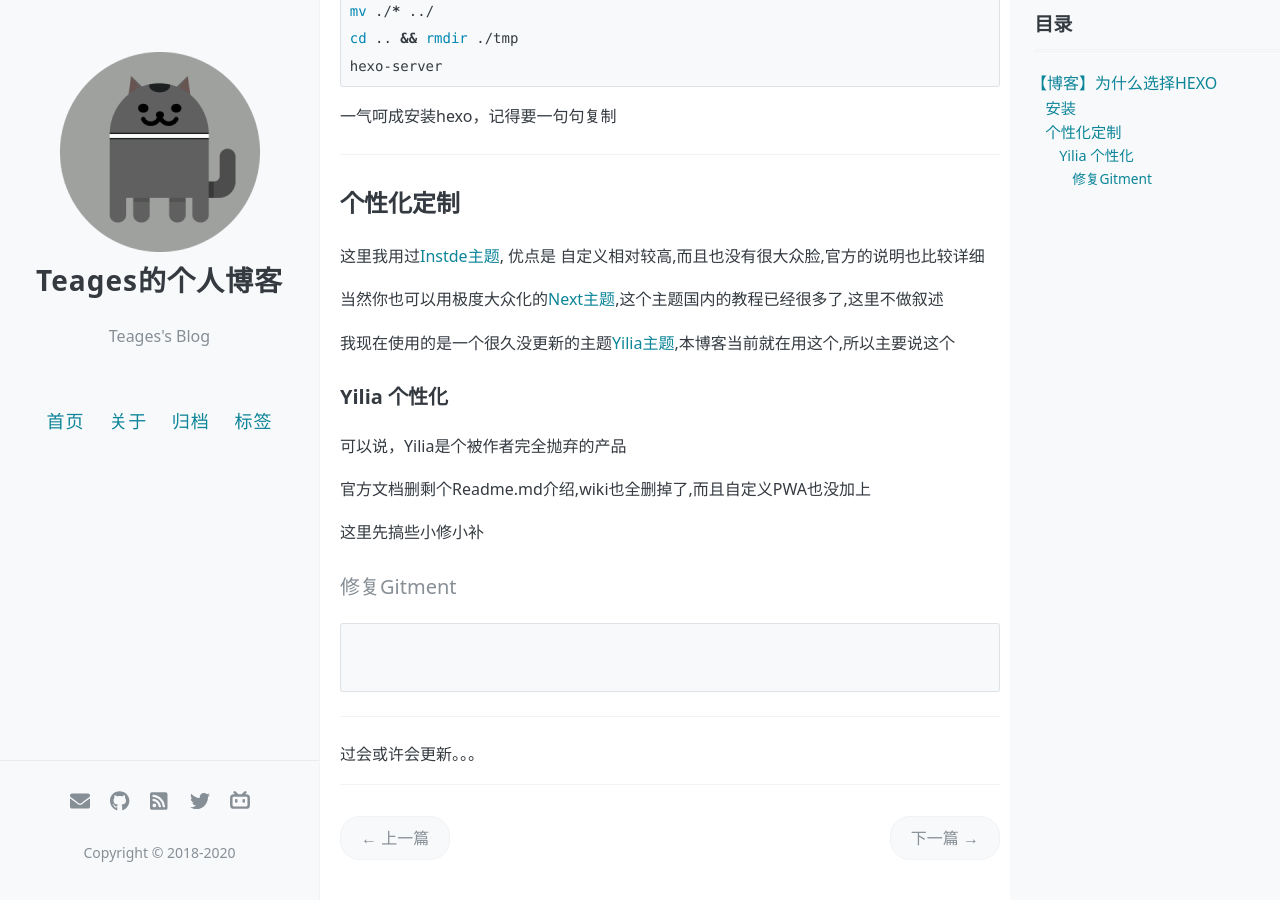
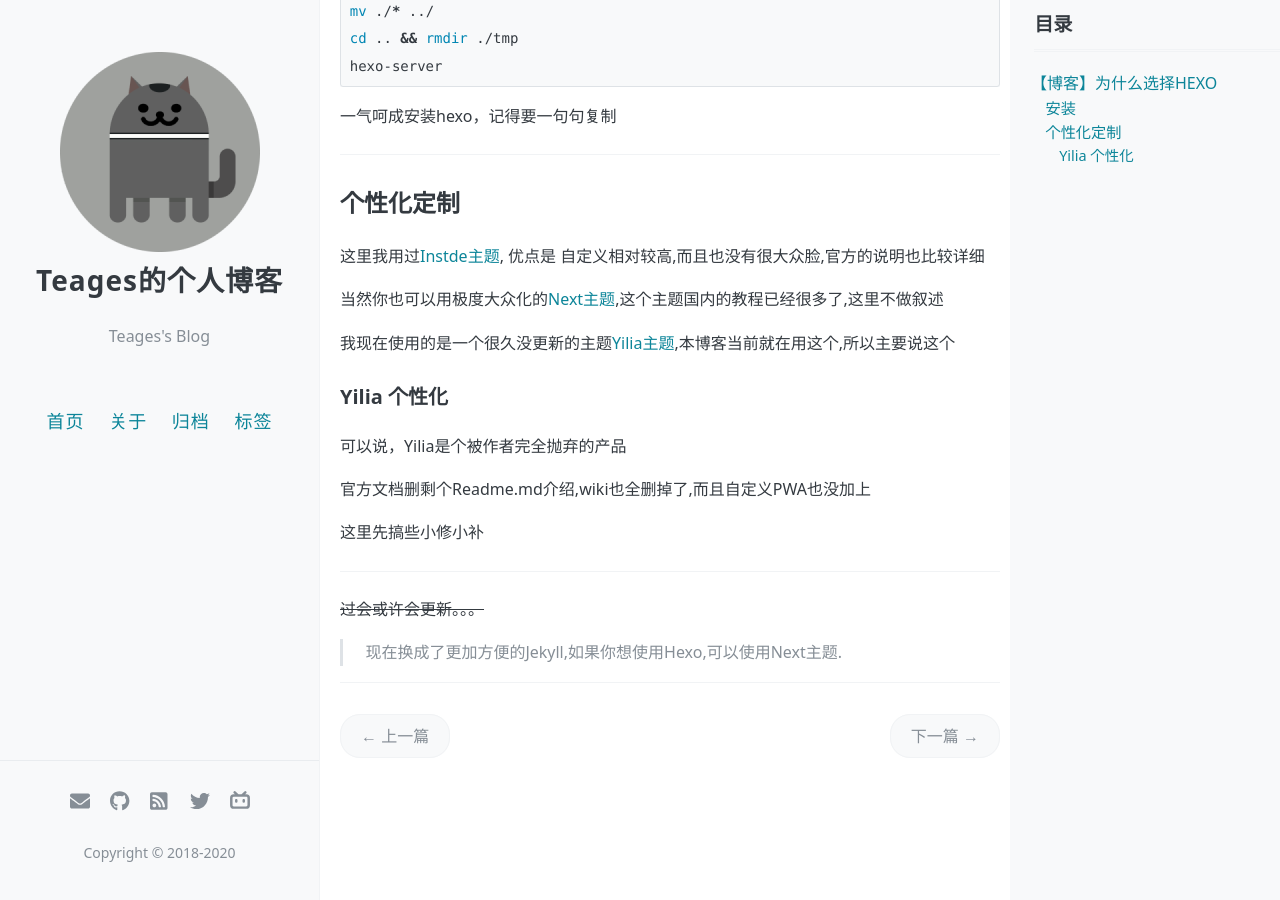
Before and after one commit to Teages/teages.github.io, a Jekyll site: the page built from _posts/2019-03-24-whyhexo.md, in a window 1280 px wide and 900 px high, scrolled down 1094 px. Built offline with Jekyll 4.4.1, drawn with Linux system fonts in a browser that asks for light colours; comment, search, counter and statistics services are not loaded.

Commit message:
Update 2019-03-24-whyhexo.md

```diff
--- a/_posts/2019-03-24-whyhexo.md
+++ b/_posts/2019-03-24-whyhexo.md
@@ -76,13 +76,7 @@ hexo-server
 
 这里先搞些小修小补
 
-#### 修复Gitment
-~~~
+* * *
+~~过会或许会更新。。。~~
 
-
-~~~
-
-
-
-* * *
-过会或许会更新。。。
+> 现在换成了更加方便的Jekyll,如果你想使用Hexo,可以使用Next主题.
```
